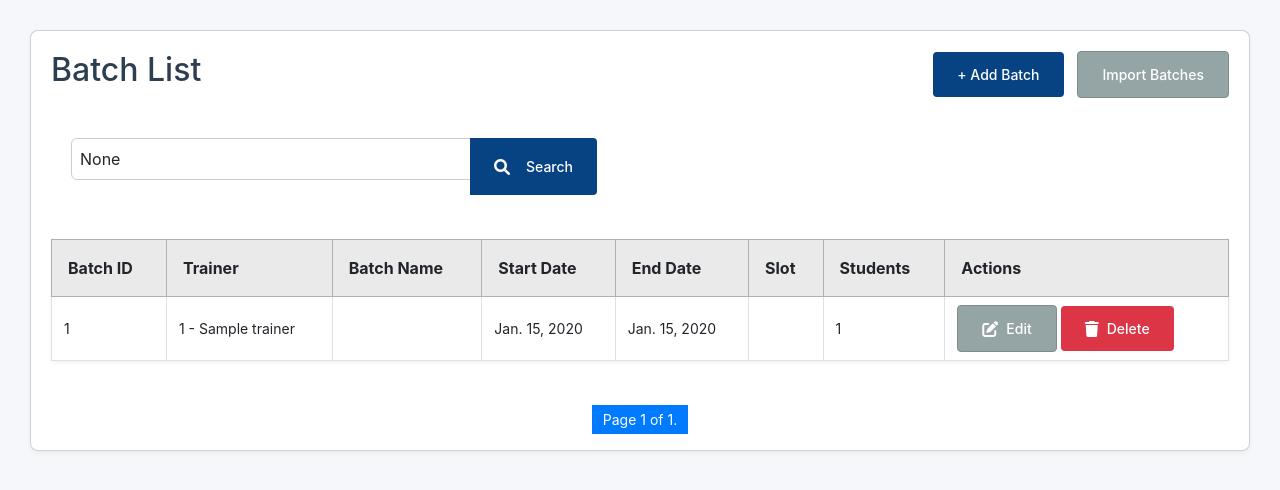
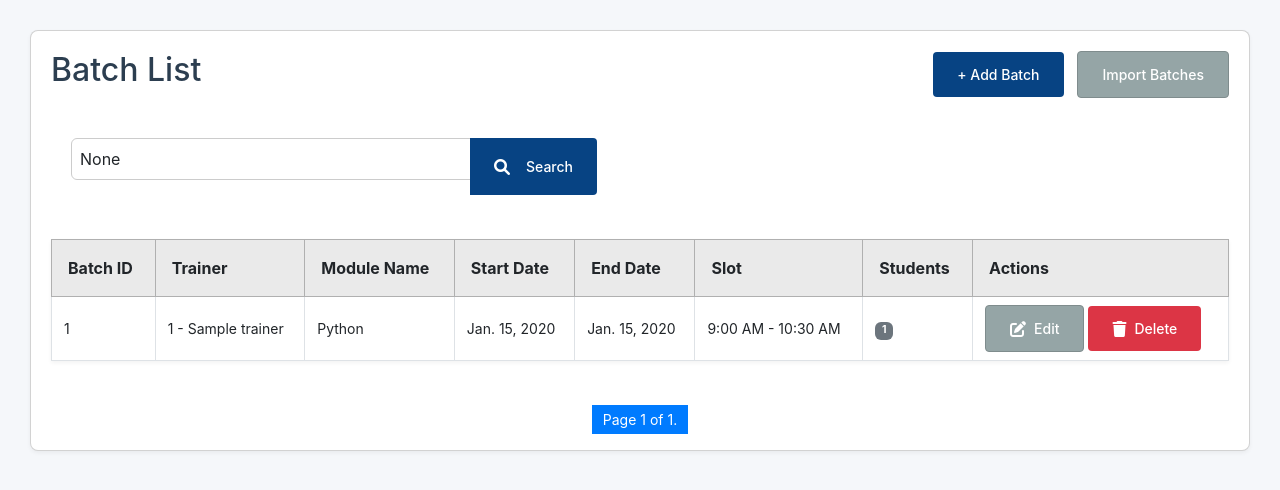
Before and after one commit to varun-developer-public/btreeadminportal, a Django app: page /batches/ in a window 1280 px wide. Shown: the part 60-550 px from the top of the page. Run offline with Django 5.2, Linux system fonts and the light colour scheme; tables that the repository leaves empty hold one stand-in row (values such as "Sample post"); some libraries are stand-ins or nearby versions; some web fonts are replaced.

Commit message:
`Added new fields to views and templates for displaying course fee and custom time slots, updated import_batches function to handle new fields, and modified templates to display new fields and data.`

```diff
--- a/accounts/views.py
+++ b/accounts/views.py
@@ -102,6 +102,7 @@ def admin_dashboard(request):
                     'course': payment.student.course.name if payment.student.course else 'N/A',
                     'consultant': payment.student.consultant.name if payment.student.consultant else 'N/A',
                     'emi_number': i,
+                    'course_fee': payment.total_fees or 0,
                     'amount': amount,
                     'paid': total_paid_by_student,
                     'due_date': due_date,
@@ -209,6 +210,7 @@ def staff_dashboard(request):
                     'course': payment.student.course.name if payment.student.course else 'N/A',
                     'consultant': payment.student.consultant.name if payment.student.consultant else 'N/A',
                     'emi_number': i,
+                    'course_fee': print(payment.student),
                     'amount': amount,
                     'paid': total_paid_by_student,
                     'due_date': due_date,
--- a/batchdb/models.py
+++ b/batchdb/models.py
@@ -39,6 +39,13 @@ class Batch(models.Model):
     def __str__(self):
         return f"{self.module_name} - {self.batch_type}"
 
+    def get_slottime(self):
+        # Check if the time_slot is a key in SLOT_CHOICES
+        if self.time_slot in dict(self.SLOT_CHOICES):
+            return self.get_time_slot_display()
+        # Otherwise, it's a custom time slot
+        return self.time_slot
+
     def save(self, *args, **kwargs):
         if not self.batch_id:
             last_batch = Batch.objects.order_by('-id').first()
--- a/batchdb/views.py
+++ b/batchdb/views.py
@@ -118,11 +118,12 @@ def download_batch_template(request):
     """
     data = {
         'batch_id': ['BAT_101', ''],  # Optional: Leave empty to auto-generate
-        'batch_name': ['FrontEnd', 'Sql'],
+        'module_name': ['Python', 'Java'],
+        'batch_type': ['Weekday', 'Weekend'],
         'trainer': ['Trainer A', 'Trainer B'],
         'start_date': ['2025-08-01', '2025-08-01'],
-        'end_date': ['2025-12-01', '2025-12-01'],
-        'slot': ['9-10.30', '10.30-12'],
+        'end_date': ['2025-10-01', '2025-10-01'],
+        'time_slot': ['9:00 AM - 10:30 AM', '7:00 PM - 8:30 PM'],
         'students': ['BTR0001,BTR0002', 'BTR0003,BTR0004']
     }
     df = pd.DataFrame(data)
@@ -151,7 +152,7 @@ def import_batches(request):
             return redirect('batch_list')
 
         required_columns = [
-            'batch_id', 'batch_name', 'trainer', 'start_date', 'end_date', 'slot', 'students'
+            'module_name', 'batch_type', 'trainer', 'start_date', 'end_date', 'time_slot', 'students'
         ]
         if not all(col in df.columns for col in required_columns):
             messages.error(request, f"Excel file must contain the following columns: {', '.join(required_columns)}")
@@ -163,15 +164,18 @@ def import_batches(request):
         with transaction.atomic():
             for index, row in df.iterrows():
                 try:
-                    batch_name = row['batch_name']
+                    module_name = row['module_name']
+                    batch_type = row['batch_type']
                     trainer_name = row['trainer']
                     start_date_str = str(row['start_date']).split(' ')[0]
                     end_date_str = str(row['end_date']).split(' ')[0]
-                    student_ids = str(row['students']).split(',')
-                    slot = row['slot']
+                    time_slot = row['time_slot']
+                    student_ids_str = row['students']
 
-                    if not all([batch_name, trainer_name, start_date_str, end_date_str, slot, student_ids]):
-                        raise ValueError("Missing required batch fields.")
+                    if not all([module_name, batch_type, trainer_name, start_date_str, end_date_str, time_slot, student_ids_str]):
+                        raise ValueError("All fields are mandatory.")
+
+                    student_ids = str(student_ids_str).split(',')
 
                     try:
                         start_date = datetime.strptime(start_date_str, '%Y-%m-%d').date()
@@ -192,11 +196,12 @@ def import_batches(request):
                         # Let the model's save() method generate the ID
                         batch = Batch()
 
-                    batch.batch_name = batch_name
+                    batch.module_name = module_name
+                    batch.batch_type = batch_type
                     batch.trainer = trainer
                     batch.start_date = start_date
                     batch.end_date = end_date
-                    batch.slot = slot
+                    batch.time_slot = time_slot
                     batch.save()
 
                     students = []
--- a/templates/batchdb/batch_list.html
+++ b/templates/batchdb/batch_list.html
@@ -1,5 +1,16 @@
 {% extends "base.html" %}
 {% block content %}
+<style>
+    .student-list-cell {
+        max-width: 250px;
+        max-height: 70px;
+        overflow-y: auto;
+        display: block;
+    }
+    .student-list-cell::-webkit-scrollbar {
+        display: none;
+    }
+</style>
 <div class="card">
     <div style="display: flex; justify-content: space-between; align-items: center; margin-bottom: 20px;">
         <h2>Batch List</h2>
@@ -23,7 +34,7 @@
         <tr>
             <th>Batch ID</th>
             <th>Trainer</th>
-            <th>Batch Name</th>
+            <th>Module Name</th>
             <th>Start Date</th>
             <th>End Date</th>
             <th>Slot</th>
@@ -36,18 +47,20 @@
         <tr>
             <td>{{ batch.batch_id }}</td>
             <td>{{ batch.trainer }}</td>
-            <td>{{ batch.batch_name }}</td>
+            <td>{{ batch.module_name }}</td>
             <td>{{ batch.start_date }}</td>
             <td>{{ batch.end_date }}</td>
-            <td>{{ batch.get_slot_display }}</td>
+            <td>{{ batch.get_slottime }}</td>
             <td>
+                <div class="student-list-cell">
                     {% if batch.students.all %}
                         {% for student in batch.students.all %}
-                        {{ student.student_id }}{% if not forloop.last %}, {% endif %}
+                            <span class="badge bg-secondary">{{ student.student_id }}</span>
                         {% endfor %}
                     {% else %}
                         No students assigned
                     {% endif %}
+                </div>
             </td>
             <td>
                 <a href="{% url 'update_batch' batch.pk %}" class="btn btn-secondary"><i class="fas fa-edit"></i> Edit</a>
```
Also changed, not shown: core/settings.py (+24 -24 lines), templates/accounts/admin_dashboard.html (+5 -3 lines), templates/studentsdb/student_list.html (+26 -6 lines). Lines whose indentation alone changed are shown as unchanged.
